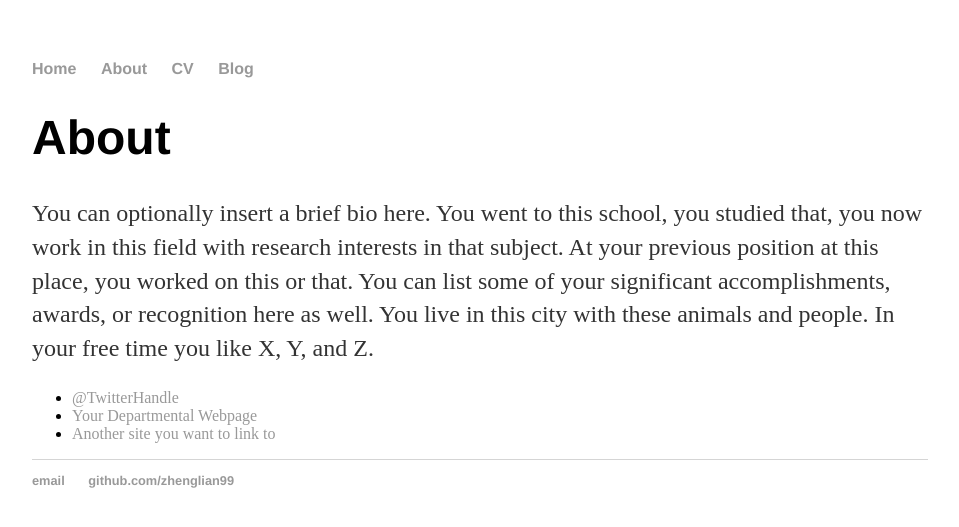
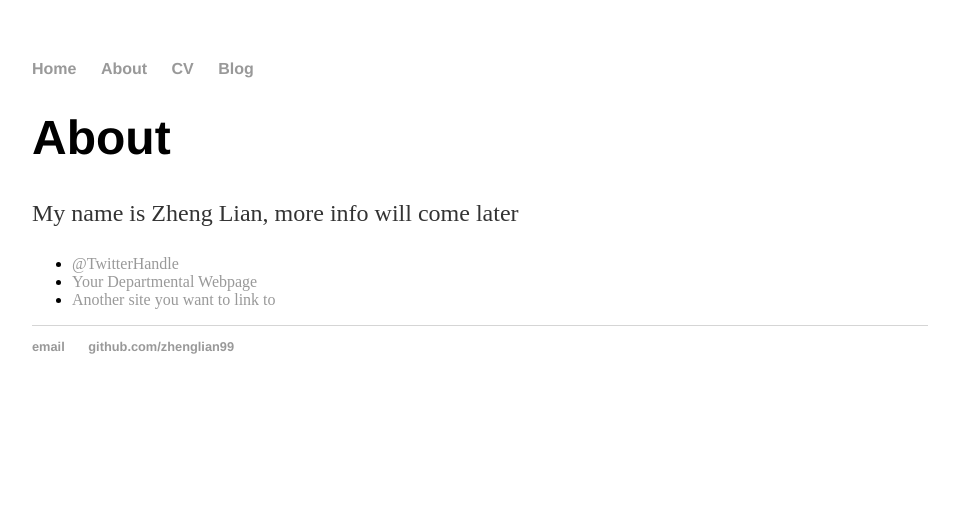
Before and after one commit to zhenglian99/zhenglian99.github.io, a Jekyll site: the page built from about/index.html, in a window 1280 px wide. Shown: the top 527 px of the page, without its empty margins (160-1119 px from the left). Built offline with Jekyll 4.4.1, drawn with Linux system fonts in a browser that asks for light colours.

Commit message:
Update index.html

```diff
--- a/about/index.html
+++ b/about/index.html
@@ -5,7 +5,7 @@ title: About Zheng Lian
 
 		<div class="about">
 			<h1>About</h1>
-			<p>You can optionally insert a brief bio here. You went to this school, you studied that, you now work in this field with research interests in that subject. At your previous position at this place, you worked on this or that. You can list some of your significant accomplishments, awards, or recognition here as well. You live in this city with these animals and people. In your free time you like X, Y, and Z.</p>
+			<p>My name is Zheng Lian, more info will come later</p>
 
 			<ul class="contacts">
 				<li><a href="#">@TwitterHandle</a></li>
```
